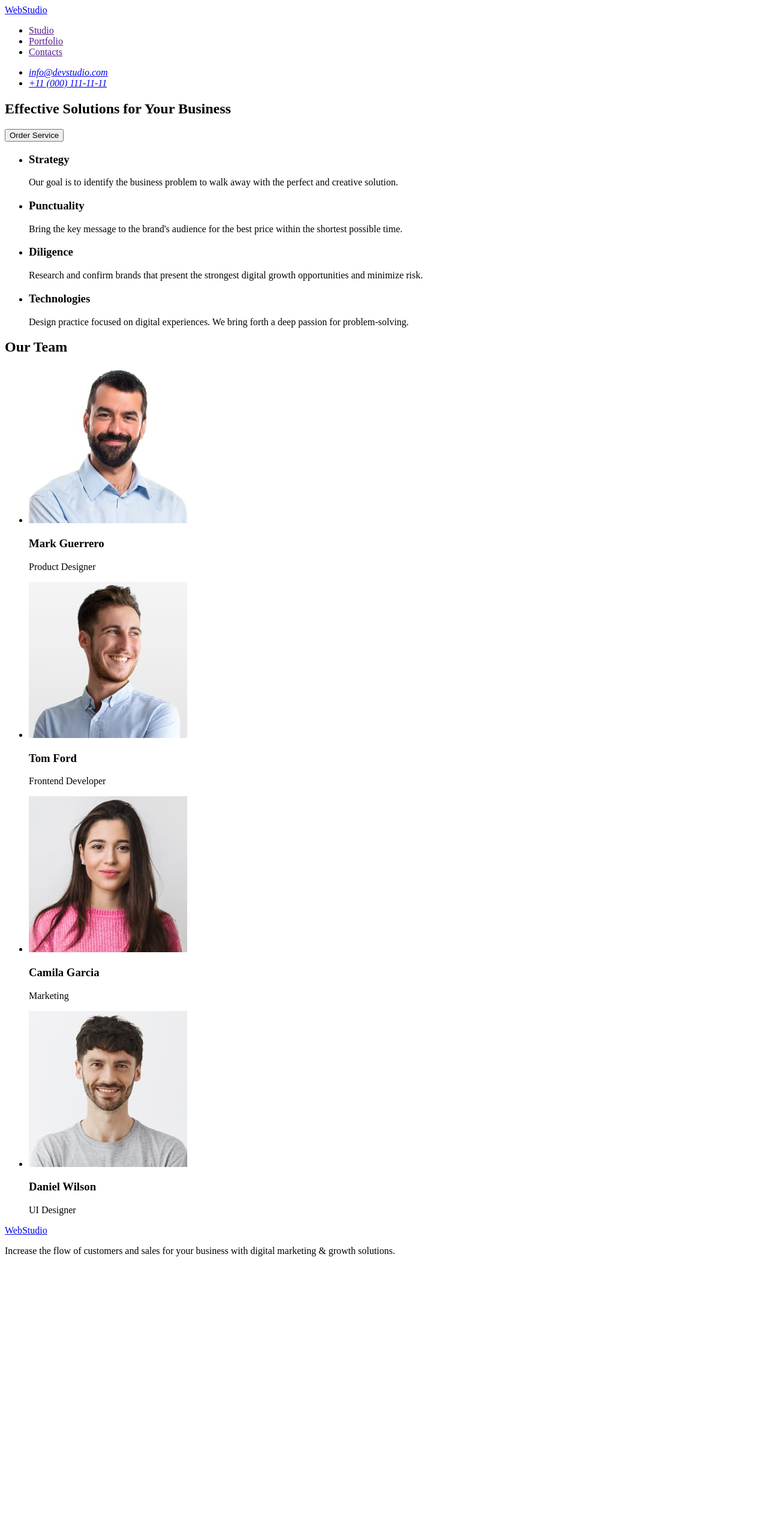
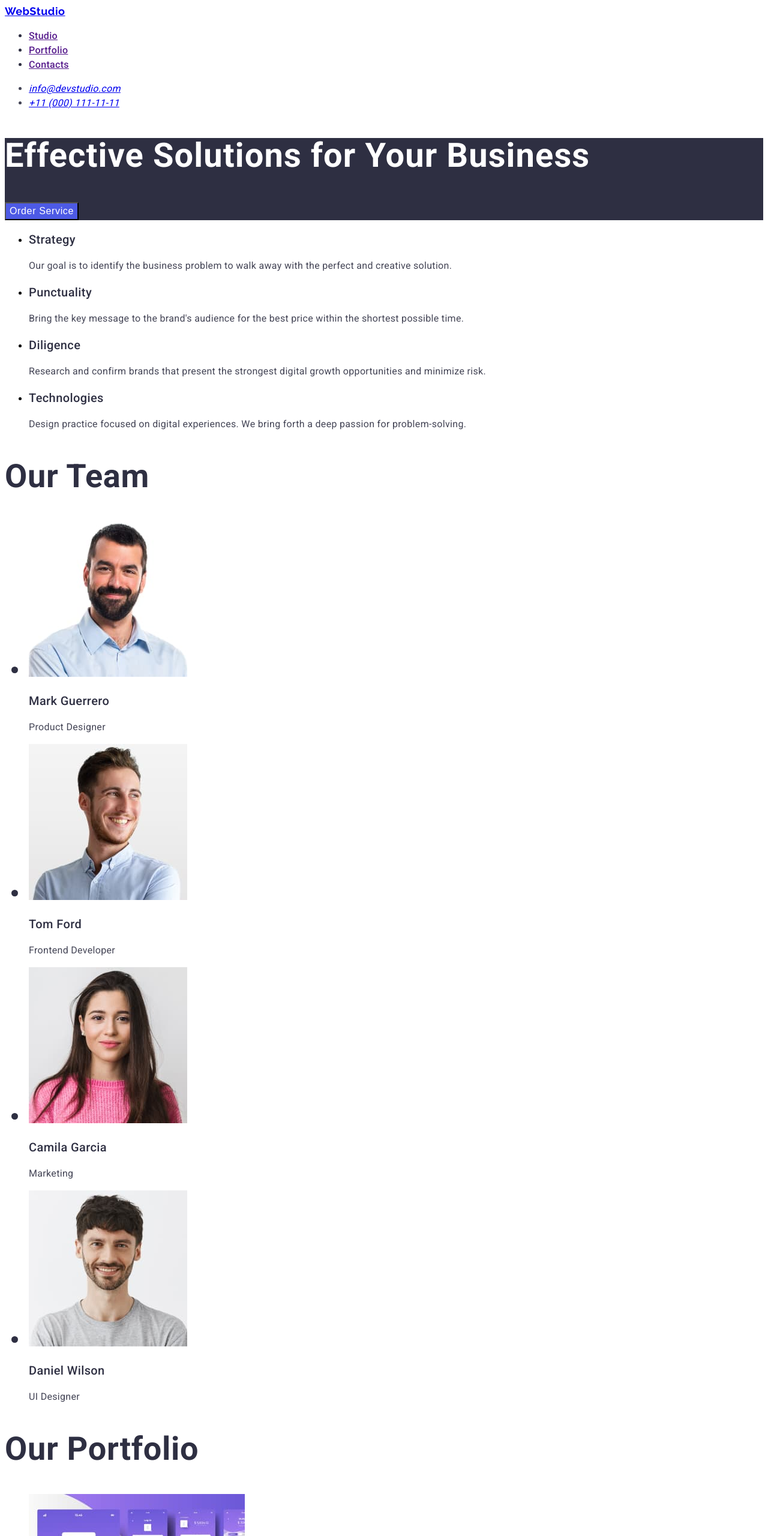
Before and after one commit to Voytovic/goit-homework-02, a plain HTML site: page index.html in a window 1280 px wide. Shown: the top 2560 px of the page at 60% size. Before the commit the page ends 2110 px from the top, so only its background shows below. Drawn offline with Linux system fonts and the light colour scheme.

Commit message:
hw2-dub1

```diff
--- /dev/null
+++ b/css/styles.css
@@ -0,0 +1,217 @@
+body {
+  font-family: "Raleway", sans-serif;
+  font-family: "Roboto", sans-serif;
+}
+
+/** ================HEADER==================== */
+
+.header-navigation {
+  font-size: 16px;
+  font-weight: 500;
+  line-height: 24px;
+  letter-spacing: 0.02em;
+}
+.header-logo {
+  font-family: Raleway;
+  font-size: 18px;
+  font-weight: 700;
+  line-height: 21px;
+  letter-spacing: 0.03em;
+}
+.header-menu-list {
+  font-size: 16px;
+  font-weight: 500;
+  line-height: 24px;
+  letter-spacing: 0.02em;
+}
+
+.header-menu-item {
+  font-size: 16px;
+  font-weight: 500;
+  line-height: 24px;
+  letter-spacing: 0.02em;
+  color: #2e2f42;
+}
+.header-menu-link:hover,
+.header-menu-link:focus {
+  color: #404bbf;
+}
+
+.header-menu-link {
+  font-size: 16px;
+  font-weight: 500;
+  line-height: 24px;
+  letter-spacing: 0.02em;
+}
+
+.address {
+  color: #434455;
+  font-size: 16px;
+  font-weight: 400;
+  line-height: 1.5;
+  letter-spacing: 0.02em;
+}
+.address-list {
+  color: #434455;
+  font-size: 16px;
+  font-weight: 400;
+  line-height: 1.5;
+  letter-spacing: 0.02em;
+}
+.address-list-item {
+  color: #434455;
+  font-size: 16px;
+  font-weight: 400;
+  line-height: 1.5;
+  letter-spacing: 0.02em;
+}
+.address-link {
+  color: #434455;
+  font-size: 16px;
+  font-weight: 400;
+  line-height: 1.5;
+  letter-spacing: 0.02em;
+}
+
+.address-menu-link:hover,
+.address-menu-link:focus {
+  color: #404bbf;
+}
+
+.main {
+}
+/** ================HERO==================== */
+
+.hero {
+  background-color: #2e2f42;
+}
+.hero-title {
+  color: #fff;
+  font-size: 56px;
+  font-weight: 700;
+  line-height: 1.07;
+  letter-spacing: 0.02em;
+}
+.hero-btn {
+  color: #fff;
+  font-size: 16px;
+  font-weight: 500;
+  line-height: 1.5;
+  letter-spacing: 0.04em;
+  background-color: #4d5ae5;
+}
+/** ================FEATURES==================== */
+.features {
+  background-color: #fff;
+}
+.visually-hidden {
+  position: absolute;
+  width: 1px;
+  height: 1px;
+  margin: -1px;
+  border: 0;
+  padding: 0;
+  white-space: nowrap;
+  clip-path: inset(100%);
+  clip: rect(0 0 0 0);
+  overflow: hidden;
+}
+.features-list {
+}
+.features-item {
+}
+.features-item-title {
+  color: #2e2f42;
+  font-size: 20px;
+  font-weight: 500;
+  line-height: 1.2;
+  letter-spacing: 0.02em;
+}
+.features-item-title-par {
+  color: #434455;
+  font-size: 16px;
+  font-weight: 400;
+  line-height: 1.5;
+  letter-spacing: 0.02em;
+}
+/** ================TEAM==================== */
+.team {
+  color: #2e2f42;
+  font-size: 36px;
+  font-style: normal;
+  font-weight: 700;
+  line-height: 1.111;
+  letter-spacing: 0.02em;
+}
+.team-title {
+}
+.team-hero {
+}
+.team-hero-name {
+  color: #2e2f42;
+  font-size: 20px;
+  font-weight: 500;
+  line-height: 1.2;
+  letter-spacing: 0.02em;
+}
+.team-hero-proff {
+  color: #434455;
+  font-size: 16px;
+  font-weight: 400;
+  line-height: 1.5;
+  letter-spacing: 0.02em;
+}
+
+/** ================PORTFOLIO==================== */
+
+.portfolio {
+  color: #2e2f42;
+  font-size: 36px;
+  font-weight: 700;
+  line-height: 1.111;
+  letter-spacing: 0.02em;
+}
+.portfolio-title {
+}
+.portfolio-title-list {
+}
+.portfolio-title-item {
+}
+.portfolio-item-name {
+  color: #2e2f42;
+  font-size: 20px;
+  font-weight: 500;
+  line-height: 1.2;
+  letter-spacing: 0.02em;
+}
+.portfolio-item-info {
+  color: var(--SLATE, #434455);
+
+  /* Body */
+  font-family: Roboto;
+  font-size: 16px;
+  font-weight: 400;
+  line-height: 1.5;
+  letter-spacing: 0.02em;
+}
+
+/** ================FOOTER==================== */
+
+.footer {
+  background-color: #2e2f42;
+}
+.footer-title {
+  color: #f4f4fd;
+  font-family: Raleway;
+  font-size: 18px;
+  font-weight: 700;
+  line-height: 1.16; /* 116.667% */
+  letter-spacing: 0.03em;
+}
+.footer-title-item {
+  color: #f4f4fd;
+  font-size: 16px;
+  font-weight: 400;
+  line-height: 1.5;
+  letter-spacing: 0.02em;
+}
--- a/index.html
+++ b/index.html
@@ -3,122 +3,200 @@
   <head>
     <meta charset="UTF-8" />
     <meta name="viewport" content="width=device-width, initial-scale=1.0" />
+    <link rel="stylesheet" href="./css/styles.css" />
     <title>Document</title>
+    <link rel="preconnect" href="https://fonts.googleapis.com" />
+    <link rel="preconnect" href="https://fonts.gstatic.com" crossorigin />
+    <link
+      href="https://fonts.googleapis.com/css2?family=Raleway:wght@700&family=Roboto:wght@400;500;700&display=swap"
+      rel="stylesheet"
+    />
   </head>
   <body>
-    <header>
-      <nav>
-        <a href="./index.html">WebStudio</a>
-        <ul>
-          <li>
-            <a href="">Studio</a>
+    <header class="header" id="header">
+      <nav class="header-navigation">
+        <a href="./index.html" class="header-logo">WebStudio</a>
+        <ul class="header-menu-list">
+          <li class="header-menu-item">
+            <a class="header-menu-link" href="">Studio</a>
           </li>
-          <li>
-            <a href="">Portfolio</a>
+          <li class="header-menu-item">
+            <a class="header-menu-link" href="">Portfolio</a>
           </li>
-          <li>
-            <a href="">Contacts</a>
+          <li class="header-menu-item">
+            <a class="header-menu-link" href="">Contacts</a>
           </li>
         </ul>
       </nav>
-      <address>
-        <ul>
-          <li>
-            <a href="mailto:info@devstudio.com">info@devstudio.com</a>
+      <address class="address" id="address">
+        <ul class="address-list">
+          <li class="address-list-item">
+            <a href="mailto:info@devstudio.com" class="address-menu-link"
+              >info@devstudio.com</a
+            >
           </li>
-          <li>
-            <a href="tel:+110001111111">+11 (000) 111-11-11</a>
+          <li class="address-list-item">
+            <a href="tel:+110001111111" class="address-menu-link"
+              >+11 (000) 111-11-11</a
+            >
           </li>
         </ul>
       </address>
     </header>
-    <main>
-      <section>
-        <h1>Effective Solutions for Your Business</h1>
-        <button type="button">Order Service</button>
+    <main class="main">
+      <section class="hero">
+        <h1 class="hero-title">Effective Solutions for Your Business</h1>
+        <button type="button" class="hero-btn">Order Service</button>
       </section>
-      <section>
-        <h2 hidden>Feature</h2>
-        <ul>
-          <li>
-            <h3>Strategy</h3>
-            <p>
+      <section class="features">
+        <h2 class="visually-hidden">Feature</h2>
+        <ul class="features-list">
+          <li class="features-item">
+            <h3 class="features-item-title">Strategy</h3>
+            <p class="features-item-title-par">
               Our goal is to identify the business problem to walk away with the
               perfect and creative solution.
             </p>
           </li>
-          <li>
-            <h3>Punctuality</h3>
-            <p>
+          <li class="features-item">
+            <h3 class="features-item-title">Punctuality</h3>
+            <p class="features-item-title-par">
               Bring the key message to the brand's audience for the best price
               within the shortest possible time.
             </p>
           </li>
-          <li>
-            <h3>Diligence</h3>
-            <p>
+          <li class="features-item">
+            <h3 class="features-item-title">Diligence</h3>
+            <p class="features-item-title-par">
               Research and confirm brands that present the strongest digital
               growth opportunities and minimize risk.
             </p>
           </li>
-          <li>
-            <h3>Technologies</h3>
-            <p>
+          <li class="features-item">
+            <h3 class="features-item-title">Technologies</h3>
+            <p class="features-item-title-par">
               Design practice focused on digital experiences. We bring forth a
               deep passion for problem-solving.
             </p>
           </li>
         </ul>
       </section>
-      <section>
-        <h2>Our Team</h2>
+      <section class="team">
+        <h2 class="team-title">Our Team</h2>
         <ul>
-          <li>
+          <li class="team-hero">
             <img
               src="./images/img-1.jpg"
               alt="face-product-designer"
               width="264"
               height="260"
             />
-            <h3>Mark Guerrero</h3>
-            <p>Product Designer</p>
+            <h3 class="team-hero-name">Mark Guerrero</h3>
+            <p class="team-hero-proff">Product Designer</p>
           </li>
-          <li>
+          <li class="team-hero">
             <img
               src="./images/img-2.jpg"
               alt="photo-frontend-developer"
               width="264"
               height="260"
             />
-            <h3>Tom Ford</h3>
-            <p>Frontend Developer</p>
+            <h3 class="team-hero-name">Tom Ford</h3>
+            <p class="team-hero-proff">Frontend Developer</p>
           </li>
-          <li>
+          <li class="team-hero">
             <img
               src="./images/img-3.jpg"
               alt="photo-market"
               width="264"
               height="260"
             />
-            <h3>Camila Garcia</h3>
-            <p>Marketing</p>
+            <h3 class="team-hero-name">Camila Garcia</h3>
+            <p class="team-hero-proff">Marketing</p>
           </li>
-          <li>
+          <li class="team-hero">
             <img
               src="./images/img-4.jpg"
               alt="photo-ui-designer"
               width="264"
               height="260"
             />
-            <h3>Daniel Wilson</h3>
-            <p>UI Designer</p>
+            <h3 class="team-hero-name">Daniel Wilson</h3>
+            <p class="team-hero-proff">UI Designer</p>
+          </li>
+        </ul>
+      </section>
+      <section class="portfolio">
+        <h2 class="portfolio-title">Our Portfolio</h2>
+        <ul class="portfolio-title-list">
+          <li class="portfolio-title-item">
+            <img
+              src="./images/img-bankapp.jpg"
+              alt="img-bankapp"
+              width="360"
+              height="300"
+            />
+            <h3 class="portfolio-item-name">Banking App</h3>
+            <p class="portfolio-item-info">App</p>
+          </li>
+          <li class="portfolio-title-item">
+            <img
+              src="./images/img-cash-payment.jpg"
+              alt="cash-payment"
+              width="360"
+              height="300"
+            />
+            <h3 class="portfolio-item-name">Cashless Payment</h3>
+            <p class="portfolio-item-info">Marketing</p>
+          </li>
+          <li class="portfolio-title-item">
+            <img
+              src="./images/img-med-app.jpg"
+              alt="med-app"
+              width="360"
+              height="300"
+            />
+            <h3 class="portfolio-item-name">Meditation App</h3>
+            <p class="portfolio-item-info">App</p>
+          </li>
+          <li class="portfolio-title-item">
+            <img
+              src="./images/img-taxi-serv.jpg"
+              alt="taxi-serv"
+              width="360"
+              height="300"
+            />
+            <h3 class="portfolio-item-name">Taxi Service</h3>
+            <p class="portfolio-item-info">Marketing</p>
+          </li>
+
+          <li class="portfolio-title-item">
+            <img
+              src="./images/img-screen.jpg"
+              alt="screen"
+              width="360"
+              height="300"
+            />
+            <h3 class="portfolio-item-name">Screen Illustrations</h3>
+            <p class="portfolio-item-info">Design</p>
+          </li>
+
+          <li class="portfolio-title-item">
+            <img
+              src="./images/img-online-cours.jpg"
+              alt="online-cours"
+              width="360"
+              height="300"
+            />
+            <h3 class="portfolio-item-name">Online Courses</h3>
+            <p class="portfolio-item-info">Marketing</p>
           </li>
         </ul>
       </section>
     </main>
-    <footer>
-      <a href="./index.html">WebStudio</a>
-      <p>
+    <footer class="footer">
+      <a href="./index.html" class="footer-title">WebStudio</a>
+      <p class="footer-title-item">
         Increase the flow of customers and sales for your business with digital
         marketing & growth solutions.
       </p>
```
Also changed, not shown: images/img-bankapp.jpg (added), images/img-cash-payment.jpg (added), images/img-med-app.jpg (added), images/img-online-cours.jpg (added), images/img-screen.jpg (added), images/img-taxi-serv.jpg (added).
